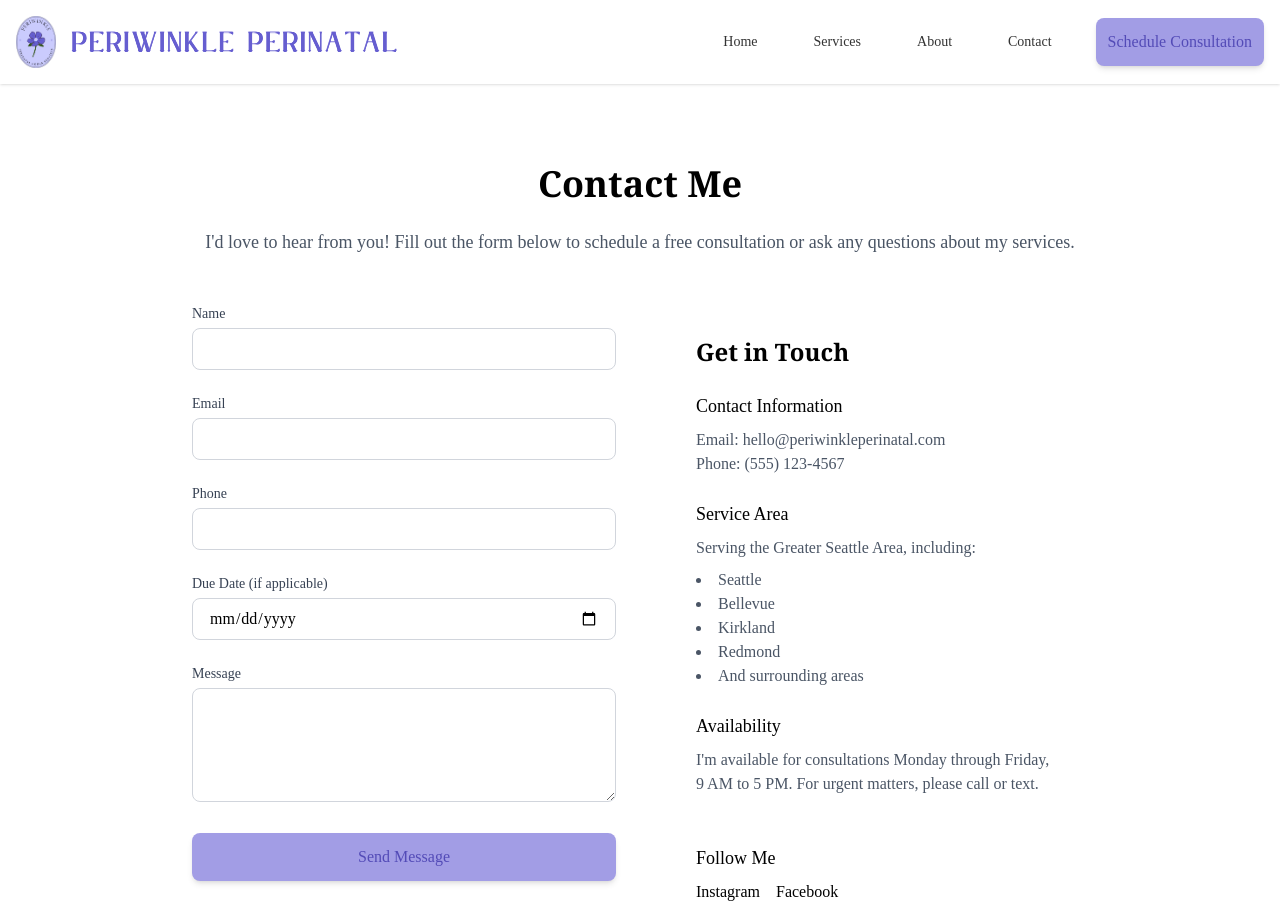
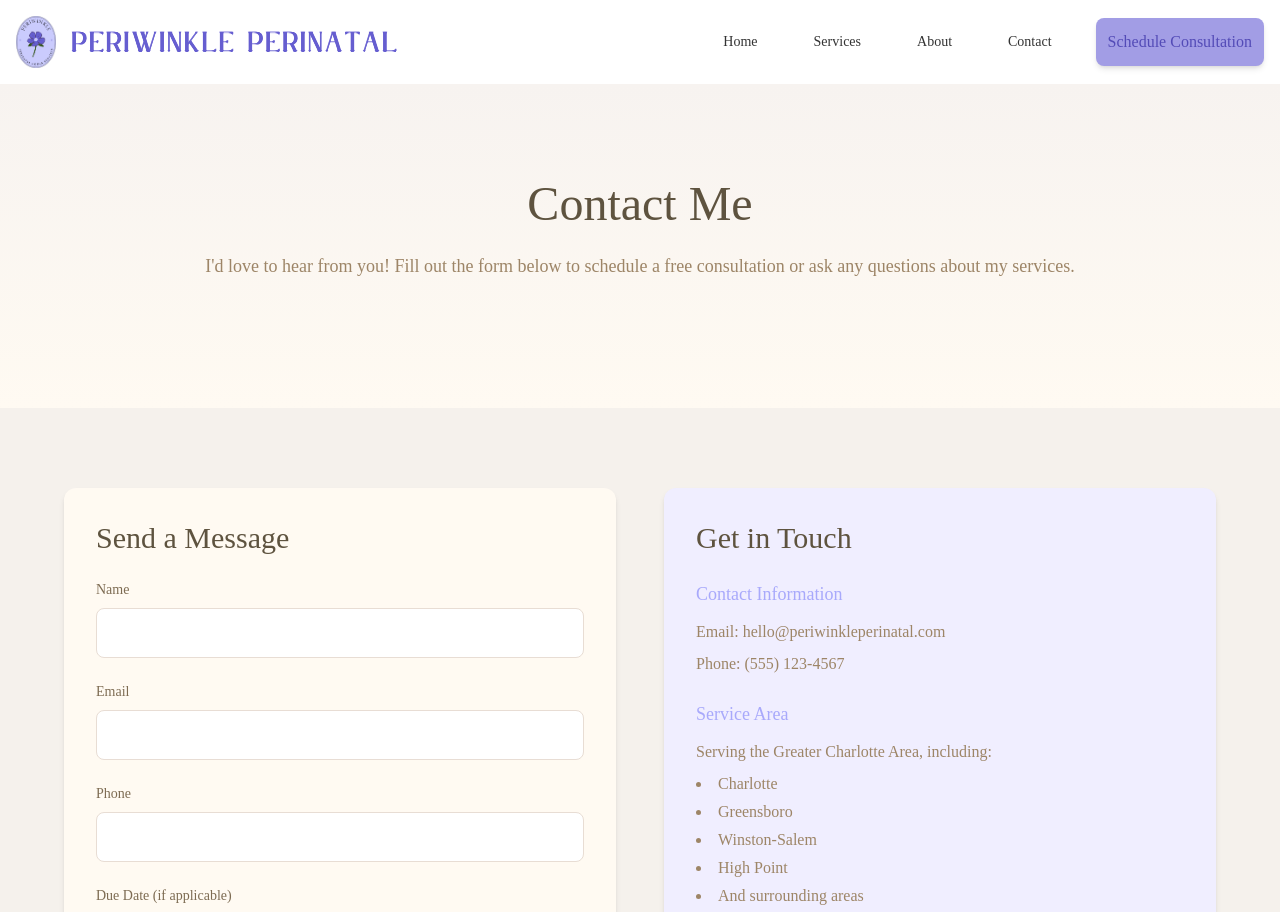
Before and after one commit to fredschuck/periwinkle-perinatal, a React (Vite) app: page /contact in a window 1280 px wide. Shown: the top 912 px of the page. Built offline with nearby package versions, Linux system fonts and the light colour scheme; a web font is replaced by a local one.

Commit message:
Changed styling

```diff
--- a/src/pages/Contact.tsx
+++ b/src/pages/Contact.tsx
@@ -35,34 +35,47 @@ const Contact = () => {
   };
 
   return (
-    <div className="py-20">
+    <div className="">
+      {/* Hero Section */}
+      <section className="relative bg-gradient-to-b from-tan-100 to-off-white-300 py-24 overflow-hidden">
         <div className="container mx-auto px-4">
           <motion.div
             initial={{ opacity: 0, y: 20 }}
             animate={{ opacity: 1, y: 0 }}
             transition={{ duration: 0.5 }}
-          className="max-w-4xl mx-auto"
+            className="max-w-4xl mx-auto text-center"
           >
-          <h1 className="text-4xl font-serif font-bold text-primary-800 mb-6 text-center">
+            <h1 className="text-4xl md:text-5xl font-sacramento text-earth-800 mb-6">
               Contact Me
             </h1>
-          <p className="text-lg text-gray-600 mb-12 text-center">
+            <p className="text-lg text-earth-600 mb-8">
               I'd love to hear from you! Fill out the form below to schedule a
               free consultation or ask any questions about my services.
             </p>
+          </motion.div>
+        </div>
+      </section>
 
-          <div className="grid grid-cols-1 md:grid-cols-2 gap-12">
+      {/* Contact Form and Info Section */}
+      <section className="py-12 md:py-20 bg-earth-100">
+        <div className="container mx-auto px-4">
+          <div className="max-w-6xl mx-auto">
+            <div className="grid grid-cols-1 lg:grid-cols-2 gap-8 md:gap-12">
               {/* Contact Form */}
               <motion.div
                 initial={{ opacity: 0, x: -20 }}
                 animate={{ opacity: 1, x: 0 }}
                 transition={{ duration: 0.5, delay: 0.2 }}
+                className="bg-off-white-300 rounded-xl p-6 md:p-8 shadow-md"
               >
+                <h2 className="text-2xl md:text-3xl font-sacramento text-earth-800 mb-6">
+                  Send a Message
+                </h2>
                 <form onSubmit={handleSubmit} className="space-y-6">
                   <div>
                     <label
                       htmlFor="name"
-                    className="block text-sm font-medium text-gray-700 mb-1"
+                      className="block text-sm font-medium text-earth-700 mb-2"
                     >
                       Name
                     </label>
@@ -73,14 +86,14 @@ const Contact = () => {
                       value={formData.name}
                       onChange={handleChange}
                       required
-                    className="w-full px-4 py-2 border border-gray-300 rounded-lg focus:ring-2 focus:ring-primary-500 focus:border-primary-500"
+                      className="w-full px-4 py-3 border border-tan-300 rounded-lg focus:ring-2 focus:ring-periwinkle-500 focus:border-periwinkle-500 bg-off-white-100 text-earth-700 transition-colors"
                     />
                   </div>
 
                   <div>
                     <label
                       htmlFor="email"
-                    className="block text-sm font-medium text-gray-700 mb-1"
+                      className="block text-sm font-medium text-earth-700 mb-2"
                     >
                       Email
                     </label>
@@ -91,14 +104,14 @@ const Contact = () => {
                       value={formData.email}
                       onChange={handleChange}
                       required
-                    className="w-full px-4 py-2 border border-gray-300 rounded-lg focus:ring-2 focus:ring-primary-500 focus:border-primary-500"
+                      className="w-full px-4 py-3 border border-tan-300 rounded-lg focus:ring-2 focus:ring-periwinkle-500 focus:border-periwinkle-500 bg-off-white-100 text-earth-700 transition-colors"
                     />
                   </div>
 
                   <div>
                     <label
                       htmlFor="phone"
-                    className="block text-sm font-medium text-gray-700 mb-1"
+                      className="block text-sm font-medium text-earth-700 mb-2"
                     >
                       Phone
                     </label>
@@ -108,14 +121,14 @@ const Contact = () => {
                       name="phone"
                       value={formData.phone}
                       onChange={handleChange}
-                    className="w-full px-4 py-2 border border-gray-300 rounded-lg focus:ring-2 focus:ring-primary-500 focus:border-primary-500"
+                      className="w-full px-4 py-3 border border-tan-300 rounded-lg focus:ring-2 focus:ring-periwinkle-500 focus:border-periwinkle-500 bg-off-white-100 text-earth-700 transition-colors"
                     />
                   </div>
 
                   <div>
                     <label
                       htmlFor="dueDate"
-                    className="block text-sm font-medium text-gray-700 mb-1"
+                      className="block text-sm font-medium text-earth-700 mb-2"
                     >
                       Due Date (if applicable)
                     </label>
@@ -125,14 +138,14 @@ const Contact = () => {
                       name="dueDate"
                       value={formData.dueDate}
                       onChange={handleChange}
-                    className="w-full px-4 py-2 border border-gray-300 rounded-lg focus:ring-2 focus:ring-primary-500 focus:border-primary-500"
+                      className="w-full px-4 py-3 border border-tan-300 rounded-lg focus:ring-2 focus:ring-periwinkle-500 focus:border-periwinkle-500 bg-off-white-100 text-earth-700 transition-colors"
                     />
                   </div>
 
                   <div>
                     <label
                       htmlFor="message"
-                    className="block text-sm font-medium text-gray-700 mb-1"
+                      className="block text-sm font-medium text-earth-700 mb-2"
                     >
                       Message
                     </label>
@@ -143,7 +156,7 @@ const Contact = () => {
                       onChange={handleChange}
                       required
                       rows={4}
-                    className="w-full px-4 py-2 border border-gray-300 rounded-lg focus:ring-2 focus:ring-primary-500 focus:border-primary-500"
+                      className="w-full px-4 py-3 border border-tan-300 rounded-lg focus:ring-2 focus:ring-periwinkle-500 focus:border-periwinkle-500 bg-off-white-100 text-earth-700 transition-colors resize-none"
                     />
                   </div>
 
@@ -158,63 +171,63 @@ const Contact = () => {
                 initial={{ opacity: 0, x: 20 }}
                 animate={{ opacity: 1, x: 0 }}
                 transition={{ duration: 0.5, delay: 0.3 }}
-              className="bg-primary-100 rounded-lg p-8"
+                className="bg-periwinkle-100 rounded-xl p-6 md:p-8 shadow-md"
               >
-              <h2 className="text-2xl font-serif font-semibold text-primary-700 mb-6">
+                <h2 className="text-2xl md:text-3xl font-sacramento text-earth-800 mb-6">
                   Get in Touch
                 </h2>
 
                 <div className="space-y-6">
                   <div>
-                  <h3 className="text-lg font-medium text-primary-600 mb-2">
+                    <h3 className="text-lg font-medium text-periwinkle-700 mb-3">
                       Contact Information
                     </h3>
-                  <p className="text-gray-600">
+                    <p className="text-earth-600 mb-2">
                       Email: hello@periwinkleperinatal.com
                     </p>
-                  <p className="text-gray-600">Phone: (555) 123-4567</p>
+                    <p className="text-earth-600">Phone: (555) 123-4567</p>
                   </div>
 
                   <div>
-                  <h3 className="text-lg font-medium text-primary-600 mb-2">
+                    <h3 className="text-lg font-medium text-periwinkle-700 mb-3">
                       Service Area
                     </h3>
-                  <p className="text-gray-600">
-                    Serving the Greater Seattle Area, including:
+                    <p className="text-earth-600 mb-2">
+                      Serving the Greater Charlotte Area, including:
                     </p>
-                  <ul className="list-disc list-inside text-gray-600 mt-2">
-                    <li>Seattle</li>
-                    <li>Bellevue</li>
-                    <li>Kirkland</li>
-                    <li>Redmond</li>
+                    <ul className="list-disc list-inside text-earth-600 space-y-1">
+                      <li>Charlotte</li>
+                      <li>Greensboro</li>
+                      <li>Winston-Salem</li>
+                      <li>High Point</li>
                       <li>And surrounding areas</li>
                     </ul>
                   </div>
 
                   <div>
-                  <h3 className="text-lg font-medium text-primary-600 mb-2">
+                    <h3 className="text-lg font-medium text-periwinkle-700 mb-3">
                       Availability
                     </h3>
-                  <p className="text-gray-600">
-                    I'm available for consultations Monday through Friday, 9 AM
-                    to 5 PM. For urgent matters, please call or text.
+                    <p className="text-earth-600">
+                      I'm available for consultations Monday through Friday, 9
+                      AM to 5 PM. For urgent matters, please call or text.
                     </p>
                   </div>
 
-                <div className="pt-6">
-                  <h3 className="text-lg font-medium text-primary-600 mb-2">
+                  <div className="pt-4 border-t border-periwinkle-200">
+                    <h3 className="text-lg font-medium text-periwinkle-700 mb-3">
                       Follow Me
                     </h3>
-                  <div className="flex space-x-4">
+                    <div className="flex space-x-6">
                       <a
                         href="#"
-                      className="text-primary-600 hover:text-primary-700"
+                        className="text-periwinkle-600 hover:text-periwinkle-800 transition-colors font-medium"
                       >
                         Instagram
                       </a>
                       <a
                         href="#"
-                      className="text-primary-600 hover:text-primary-700"
+                        className="text-periwinkle-600 hover:text-periwinkle-800 transition-colors font-medium"
                       >
                         Facebook
                       </a>
@@ -223,8 +236,9 @@ const Contact = () => {
                 </div>
               </motion.div>
             </div>
-        </motion.div>
           </div>
+        </div>
+      </section>
     </div>
   );
 };
```
Also changed, not shown: src/pages/About.tsx (+56 -35 lines), src/pages/Services.tsx (+48 -18 lines). Lines whose indentation alone changed are shown as unchanged.
